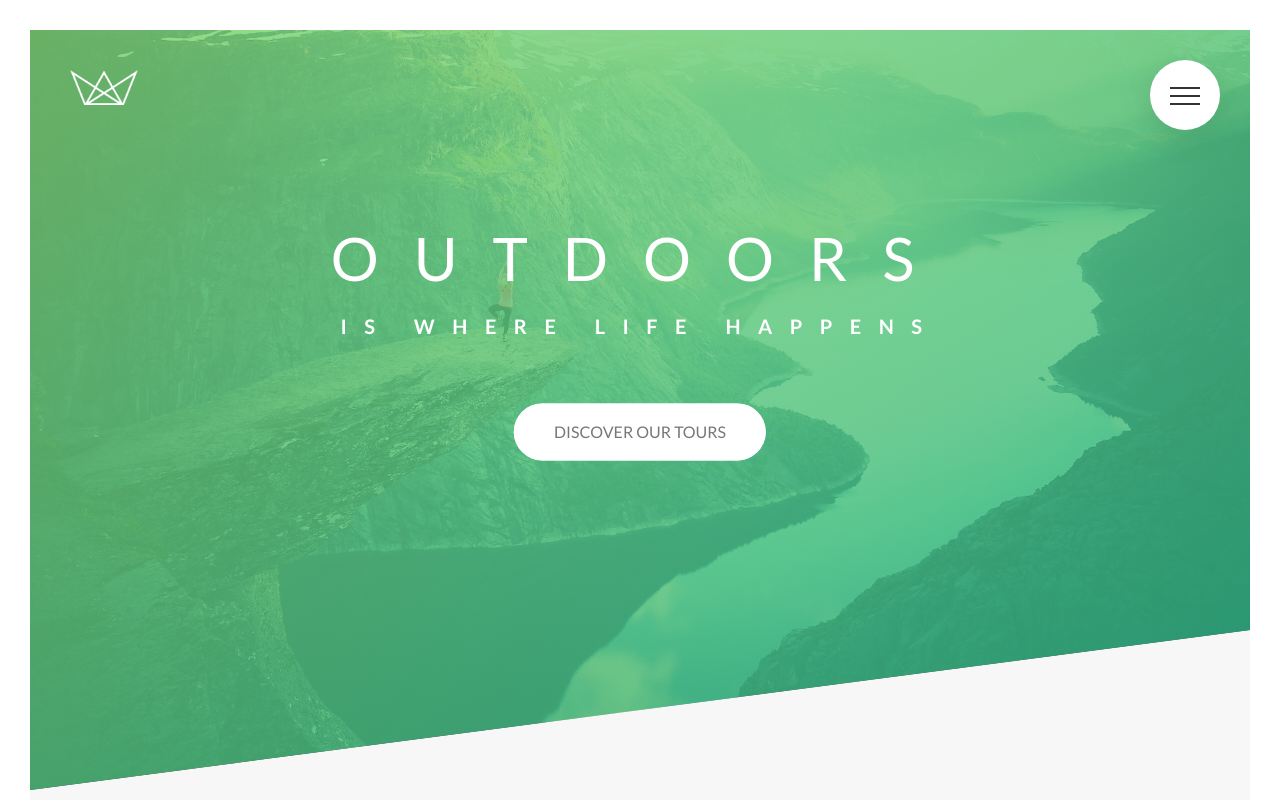
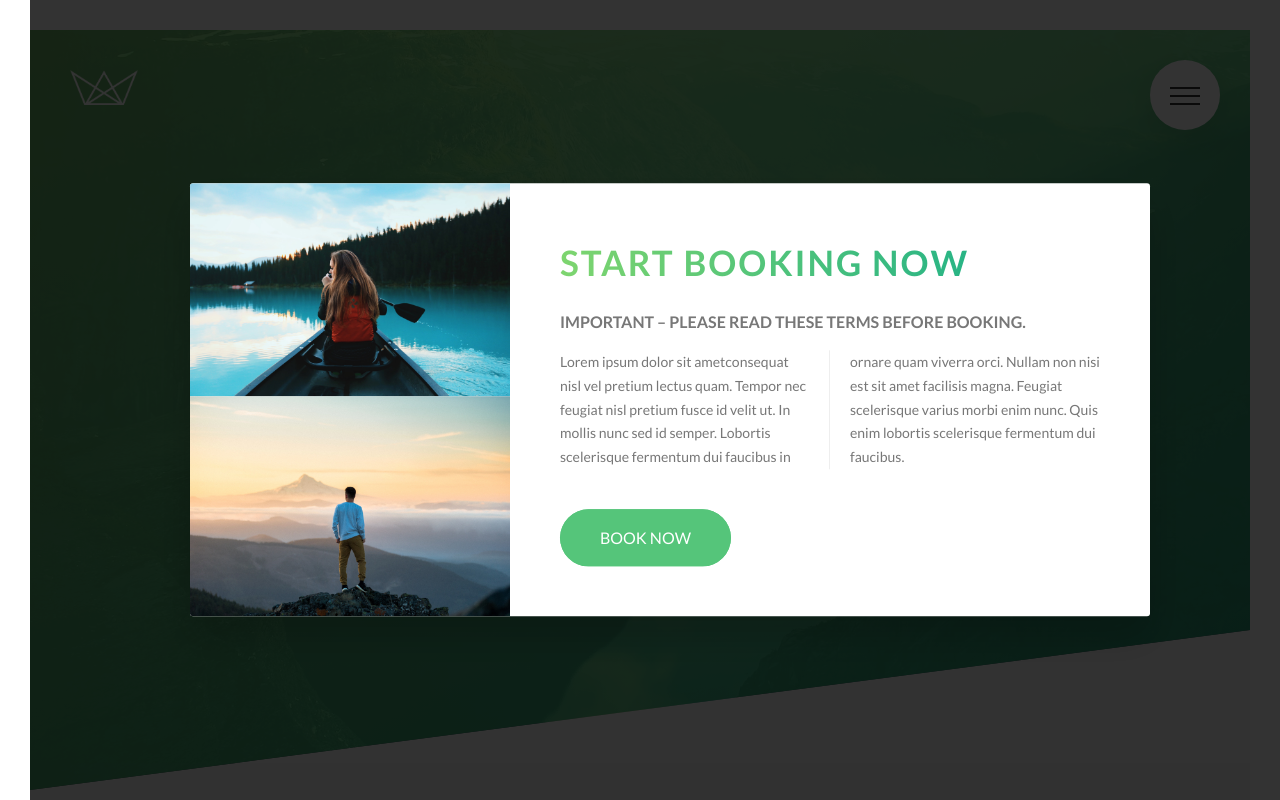
Before and after one commit to BartsWebdevelopment/natours, a website: page index.html in a window 1280 px wide. Shown: the top 800 px of the page. Drawn offline with Linux system fonts and the light colour scheme.

Commit message:
Lesson #52: Building a pure css popup part 1

```diff
--- a/index.html
+++ b/index.html
@@ -328,6 +328,20 @@
         </div>
     </div>
 </footer>
+<div class="popup">
+    <div class="popup__content">
+        <div class="popup__left">
+            <img src="img/nat-8.jpg" alt="Tour photo" class="popup__img">
+            <img src="img/nat-9.jpg" alt="Tour photo" class="popup__img">
+        </div>
+        <div class="popup__right">
+            <h2 class="heading-secondary u-margin-bottom-small">Start booking now</h2>
+            <h3 class="heading-tertiary u-margin-bottom-small">Important &ndash; Please read these terms before booking.</h3>
+            <p class="popup__text">Lorem ipsum dolor sit ametconsequat nisl vel pretium lectus quam. Tempor nec feugiat nisl pretium fusce id velit ut. In mollis nunc sed id semper. Lobortis scelerisque fermentum dui faucibus in ornare quam viverra orci. Nullam non nisi est sit amet facilisis magna. Feugiat scelerisque varius morbi enim nunc. Quis enim lobortis scelerisque fermentum dui faucibus.</p>
+            <a href="#" class="btn btn--green">book now</a>
+        </div>
+    </div>
+</div>
 <!--
     <section class="grid-test">
         <div class="row">
--- a/sass/abstract/_mixins.scss
+++ b/sass/abstract/_mixins.scss
@@ -5,3 +5,10 @@
     clear: both;
   }
 }
+
+@mixin absCenter {
+  position: absolute;
+  top: 50%;
+  left: 50%;
+  transform: translate(-50%, -50%);
+}
--- a/sass/components/_button.scss
+++ b/sass/components/_button.scss
@@ -78,7 +78,7 @@
     text-decoration: none;
     border-bottom: 1px solid $color-primary;
     padding: 3px;
-    transition: all 0.2;
+    transition: all .2s;
   }
 
   &:hover{
--- /dev/null
+++ b/sass/components/_popup.scss
@@ -0,0 +1,49 @@
+.popup {
+  height: 100vh;
+  width: 100%;
+  position: fixed;
+  top:0;
+  background-color: rgba($color-black, .8);
+  z-index: 9999;
+  &__content {
+    @include absCenter;
+    width: 75%;
+    background-color: $color-white;
+    box-shadow: 0 2rem 4rem rgba($color-black, .2);
+    border-radius: 3px;
+    display: table;
+    overflow: hidden;
+  }
+
+  &__left {
+    width: 33.333333%;
+    display: table-cell;
+
+  }
+  &__right{
+    width: 66.666667%;
+    display: table-cell;
+    vertical-align: middle;
+    padding: 3rem 5rem;
+  }
+  &__img {
+    display: block;
+    width: 100%;
+  }
+  &__text {
+    font-size: 1.4rem;
+    margin-bottom: 4rem;
+
+    -moz-column-count: 2;
+    -moz-column-gap: 4rem;
+    -moz-column-rule: 1px solid $color-grey-light-2;
+    column-count: 2;
+    column-gap: 4rem;
+    column-rule: 1px solid $color-grey-light-2;
+
+    -moz-hyphens: auto;
+    -ms-hyphens: auto;
+    -webkit-hyphens: auto;
+    hyphens: auto;
+  }
+}
--- a/sass/main.scss
+++ b/sass/main.scss
@@ -14,6 +14,7 @@
 @import "components/story";
 @import "components/bg-video";
 @import "components/form";
+@import "components/popup";
 
 @import "layout/grid";
 @import "layout/header";
```
Also changed, not shown: css/style.css.
